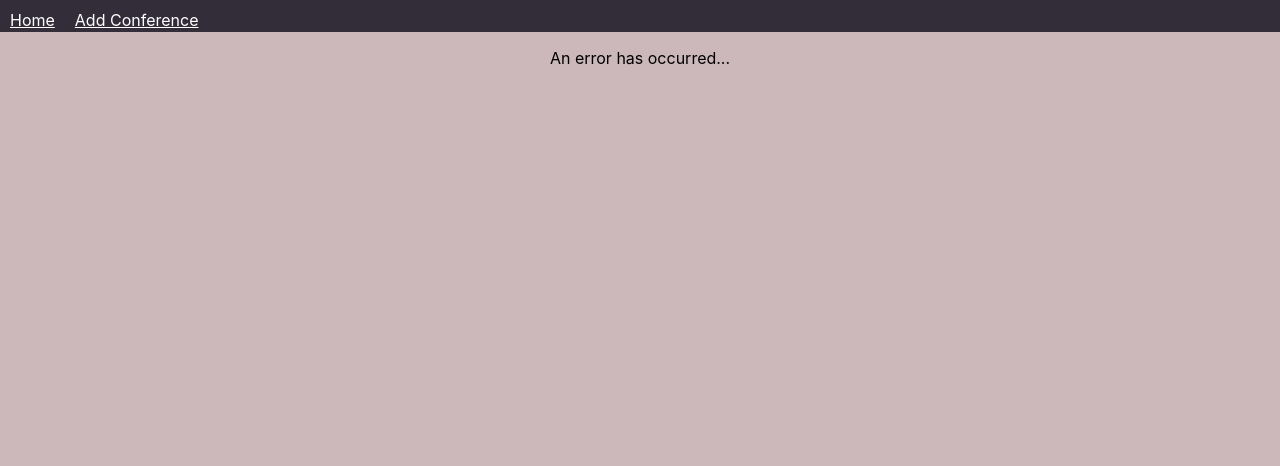
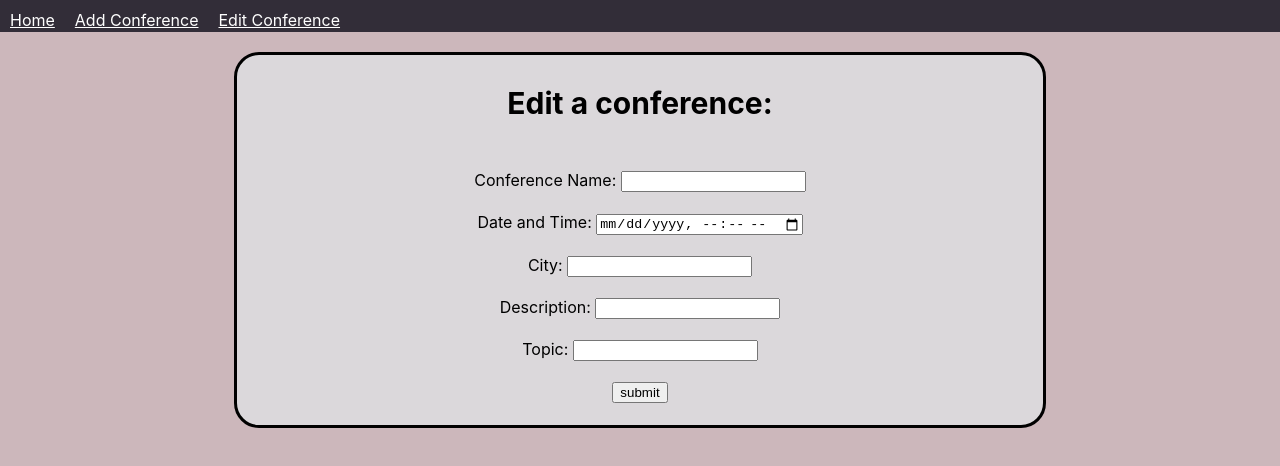
Before and after one commit to Mendeley/grads19-weblet, a React (Create React App) app: page /edit/1 in a window 1280 px wide. Shown: the top 466 px of the page. Built offline with nearby package versions, Linux system fonts and the light colour scheme; no server answers.

Commit message:
GP19-64 WIP create edit form

```diff
--- a/src/App.js
+++ b/src/App.js
@@ -6,6 +6,7 @@ import ConferenceList from "./Conference/ConferenceList";
 import AddConference from "./Conference/AddConference";
 import Navbar from "./Navbar";
 import { BrowserRouter } from "react-router-dom";
+import UpdateConference from "./UpdateConference";
 
 const StyledApp = styled.div`
   text-align: center;
@@ -26,6 +27,9 @@ function App() {
           <Route path="/add">
             <AddConference />
           </Route>
+          <Route path="/edit/:id">
+            <UpdateConference/>
+          </Route>
           <Route path="/:id">
             <ConferenceDetails />
           </Route>
--- a/src/Navbar.jsx
+++ b/src/Navbar.jsx
@@ -34,6 +34,9 @@ const Navbar = () => {
         <StyledListItem>
           <StyledLink to="/add">Add Conference</StyledLink>
         </StyledListItem>
+        <StyledListItem>
+          <StyledLink to="/edit/:id">Edit Conference</StyledLink>
+        </StyledListItem>
       </StyledList>
     </StyledNavbar>
   );
--- /dev/null
+++ b/src/UpdateConference.jsx
@@ -0,0 +1,85 @@
+import React from "react";
+import Input from "./Input";
+import styled from "styled-components";
+
+const StyledConferenceForm = styled.div`
+  height: 400px;
+  padding: 20px;
+`;
+
+const StyledCardHeading = styled.h3`
+  background: #dbd8db;
+  width: 100%;
+  height: 55px;
+  font-size: 30px;
+  font-weight: bold;
+  text-align: center;
+  vertical-align: middle;
+`;
+
+const StyledCard = styled.div`
+  border-style: solid;
+  border-color: black;
+  border-radius: 25px;
+  background: #dbd8db;
+  width: 65%;
+  height: 370px;
+  transition: 0.3s;
+  :hover {
+    box-shadow: 0 8px 16px 0 rgba(0, 0, 0, 0.2);
+  }
+  vertical-align: middle;
+  margin: 0 auto;
+`;
+
+const UpdateConference = () => {
+  return (
+    <StyledConferenceForm>
+    <StyledCard>
+      <StyledCardHeading>Edit a conference:</StyledCardHeading>
+      <form> <Input
+      label="Conference Name: "
+      type="text"
+      name="name"
+      required
+      maxLength="80"
+    />
+    <br />
+    <Input
+      label="Date and Time: "
+      type="datetime-local"
+      name="dateTime"
+      required
+    />
+    <br />
+    <Input
+      label="City: "
+      type="text"
+      name="city"
+      required
+      maxLength="50"
+    />
+    <br />
+    <Input
+      label="Description: "
+      type="text"
+      name="description"
+      required
+      maxLength="1000"
+    />
+    <br />
+    <Input
+      label="Topic: "
+      type="text"
+      name="topic"
+      required
+      maxLength="20"
+    />
+    <br />
+          <Input type="submit" value="submit" />
+    </form>
+    </StyledCard>
+    </StyledConferenceForm>
+  );
+};
+export default UpdateConference;
```
